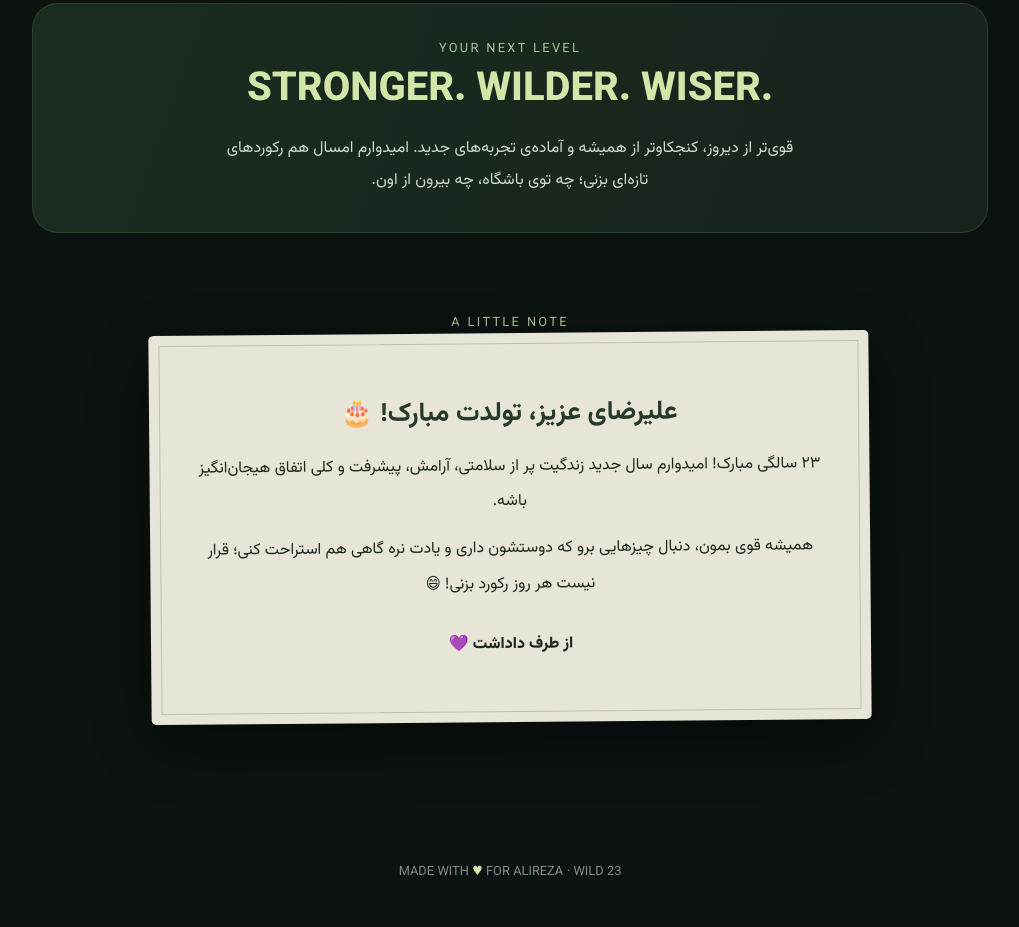
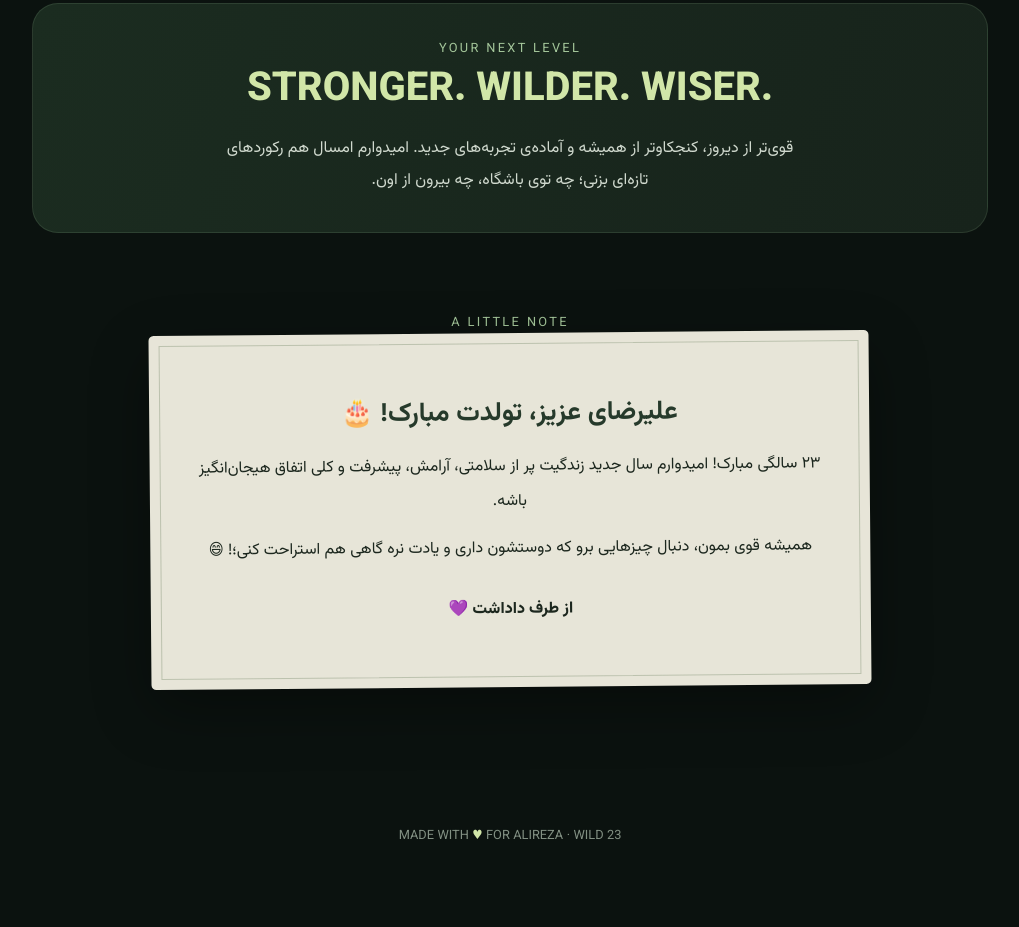
Before and after one commit to hamidrezahooshmand625-tech/Wild, a plain HTML site: page index.html in a window 1280 px wide. Shown: the part 1681-2608 px from the top of the page, without its empty margins (130-1149 px from the left). After the commit the page ends 2572 px from the top, so only its background shows below. Drawn offline with Linux system fonts and the light colour scheme.

Commit message:
Update index.html

```diff
--- a/index.html
+++ b/index.html
@@ -111,7 +111,7 @@ footer span{color:var(--lime)}
     <div class="letter-box">
       <h2>علیرضای عزیز، تولدت مبارک! 🎂</h2>
       <p>۲۳ سالگی مبارک! امیدوارم سال جدید زندگیت پر از سلامتی، آرامش، پیشرفت و کلی اتفاق هیجان‌انگیز باشه.</p>
-      <p>همیشه قوی بمون، دنبال چیزهایی برو که دوستشون داری و یادت نره گاهی هم استراحت کنی؛ قرار نیست هر روز رکورد بزنی! 😄</p>
+      <p>همیشه قوی بمون، دنبال چیزهایی برو که دوستشون داری و یادت نره گاهی هم استراحت کنی؛! 😄</p>
       <p class="signature">از طرف داداشت 💜</p>
     </div>
   </section>
```
